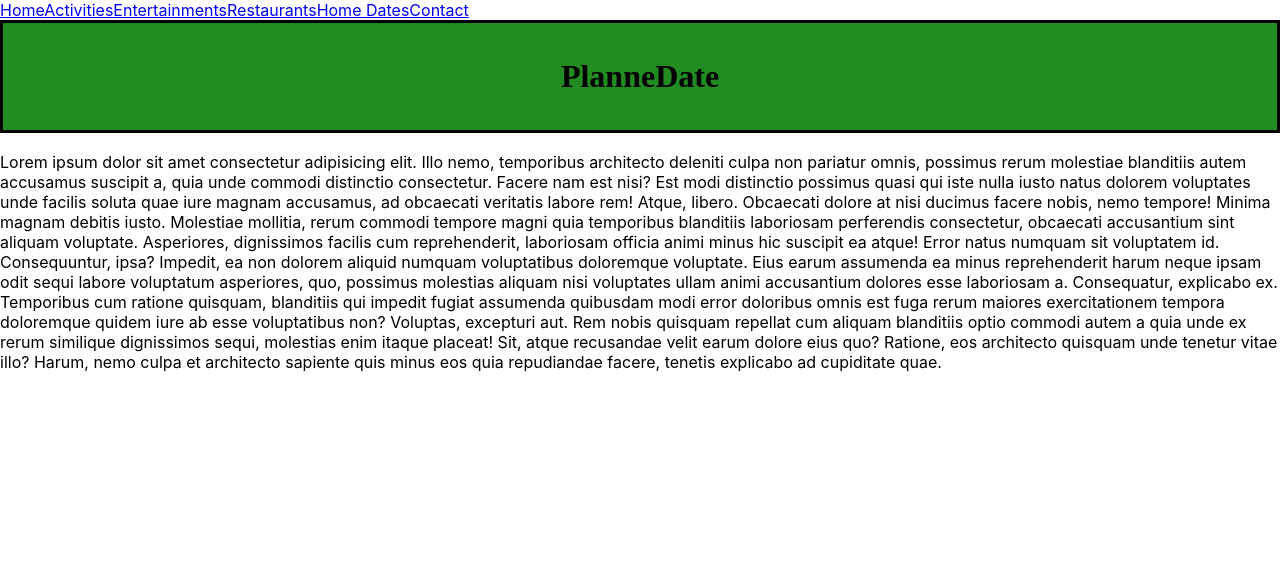
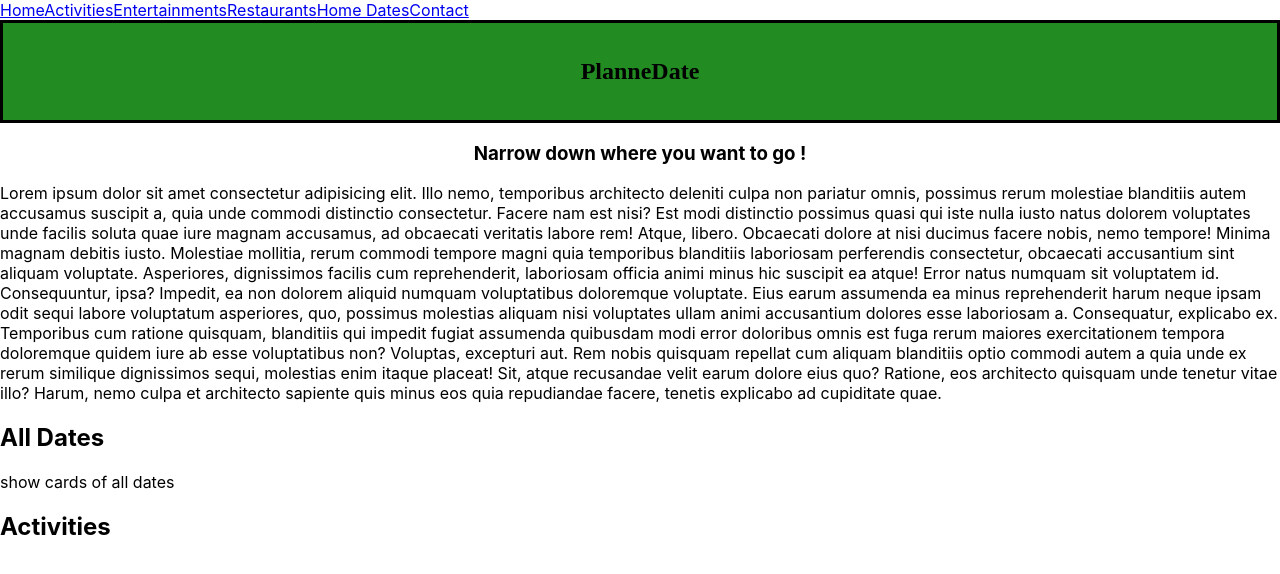
Before and after one commit to LudwigsonM/project-planned-date-frontend, a React (Create React App) app: page /activities in a window 1280 px wide. Shown: the top 574 px of the page. Built offline with nearby package versions, Linux system fonts and the light colour scheme; no server answers.

Commit message:
minor edits

```diff
--- a/src/App.js
+++ b/src/App.js
@@ -7,7 +7,7 @@ import Restaurants from './components/Restaurants';
 import HomeDates from './components/HomeDates';
 import Footer from './components/Footer';
 
-import { BrowserRouter, Routers, Route } from 'react-router-dom'
+import { BrowserRouter, Routes, Route } from 'react-router-dom'
 
 function App() {
   return (
@@ -15,17 +15,21 @@ function App() {
       <BrowserRouter>
         <NaviBar />
         <Hero />
-        <div>
-
-        </div>
-        {/* <Activities />
+        <Routes>
+          <Route path="/activities" element={<Activities />} />
+          <Route path="/entertainments" element={<Entertainments />} />
+          <Route path="/restaurants" element={<Restaurants />} />
+          <Route path="/homedates" element={<HomeDates />} />
+          {/* <Activities />
       <Restaurants />
       <Entertainments />
-      <HomeDates />
-    <Footer /> */}
+      <HomeDates /> */}
+        </Routes>
+        <Footer />
       </BrowserRouter>
     </>
   );
 }
 
+{/* <Route path="/submitadate" element={<SubmitADate />} /> */ }
 export default App;
--- /dev/null
+++ b/src/Styling/activities.css
@@ -0,0 +1,3 @@
+h2 {
+  border-color: deeppink;
+}
--- a/src/Styling/hero.css
+++ b/src/Styling/hero.css
@@ -11,3 +11,9 @@ h1 {
 .container {
   text-align: left;
 }
+.subheading {
+  text-align: center;
+}
+.description {
+  margin: auto;
+}
--- a/src/components/Activities.jsx
+++ b/src/components/Activities.jsx
@@ -1,5 +1,24 @@
 import React from "react";
+import { useEffect, useState } from "react";
+import { Container } from "react-bootstrap";
+import "../Styling/activities.css";
 
 export default function Activities() {
-  return null;
+  const [activities, setActivities] = useState("");
+  useEffect(() => {
+    fetch("https://project-planned-date-backend.web.app/activities")
+    .then(response => response.json())
+    .then(data => setActivities(data))
+    .catch(console.error)
+  }, []);
+
+  return (
+    <>
+      <div>
+        <Container>
+          <h2 className="Activities"> Activities</h2>
+        </Container>
+      </div>
+    </>
+  );
 }
--- a/src/components/Hero.jsx
+++ b/src/components/Hero.jsx
@@ -3,12 +3,12 @@ import "../Styling/hero.css";
 
 export default function Hero() {
   return (
-    <div class="container">
+    <section className="container">
       <div>
         <h1>PlanneDate </h1>
-        <h3 className="Space"></h3>
+        <h3 className="subheading">Narrow down where you want to go !</h3>
         <body class="hero-text">
-          <p>
+          <p description>
             Lorem ipsum dolor sit amet consectetur adipisicing elit. Illo nemo,
             temporibus architecto deleniti culpa non pariatur omnis, possimus
             rerum molestiae blanditiis autem accusamus suscipit a, quia unde
@@ -39,6 +39,10 @@ export default function Hero() {
           </p>
         </body>
       </div>
-    </div>
+      <div>
+        <h2>All Dates</h2>
+        <div> show cards of all dates</div>
+      </div>
+    </section>
   );
 }
```
Also changed, not shown: src/Styling/activites.css (deleted).
